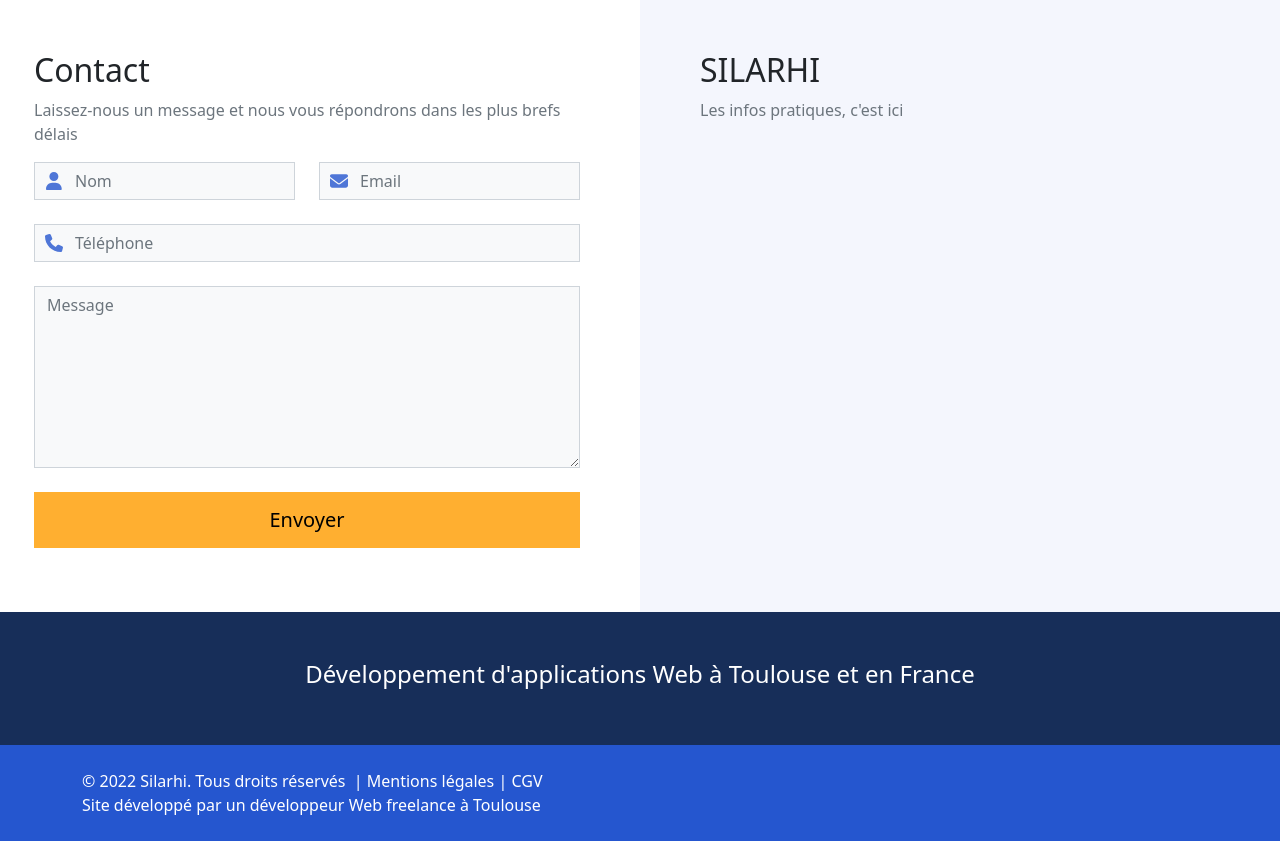
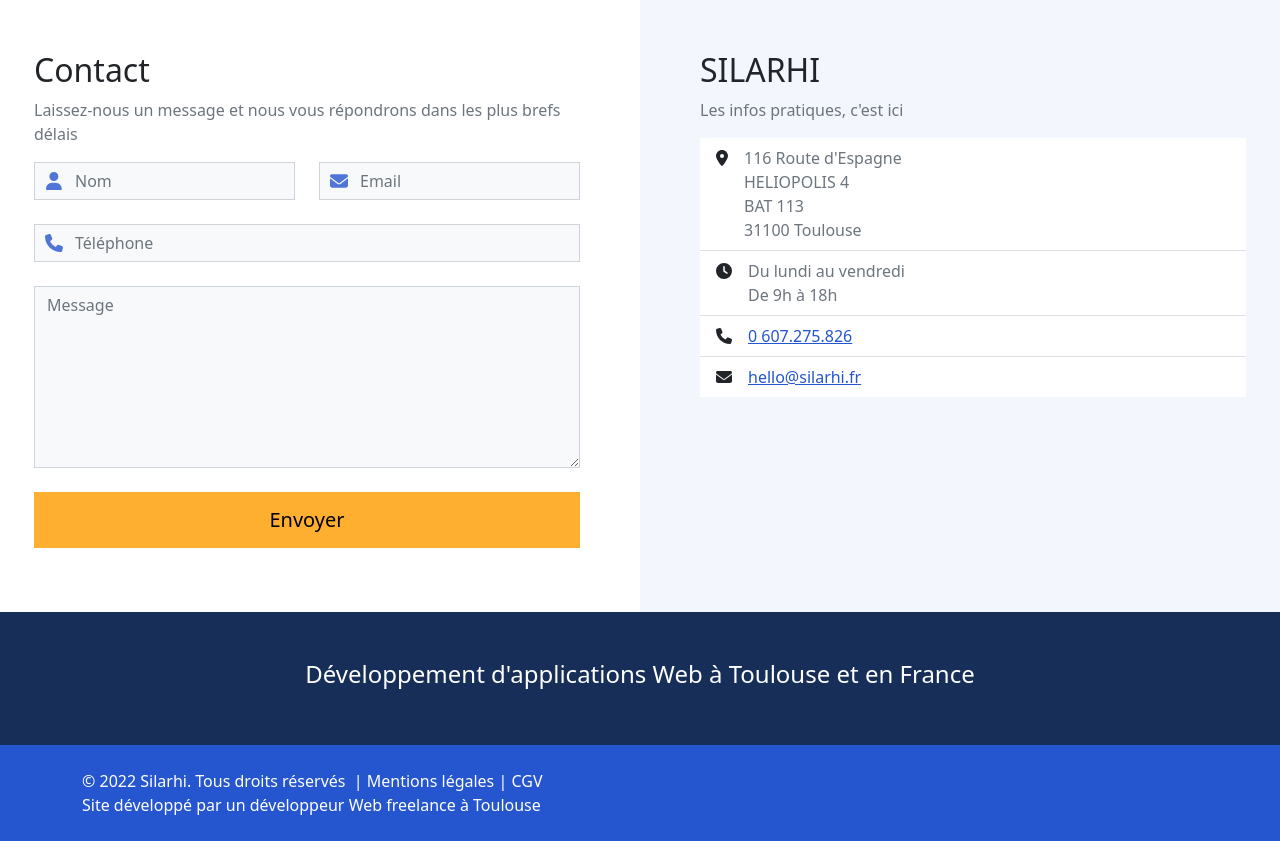
Before and after one commit to silarhi/silarhi.fr, a Next.js app: page / in a window 1280 px wide. Shown: the part 3320-4161 px from the top of the page. Built offline with nearby package versions, Linux system fonts and the light colour scheme.

Commit message:
Add infos

```diff
--- a/components/Icons/Icons.js
+++ b/components/Icons/Icons.js
@@ -1,9 +1,13 @@
 import { faCheck } from '@fortawesome/free-solid-svg-icons/faCheck'
+import {faClock} from "@fortawesome/free-solid-svg-icons/faClock"
 import { faCloudBolt } from '@fortawesome/free-solid-svg-icons/faCloudBolt'
 import { faCode } from '@fortawesome/free-solid-svg-icons/faCode'
 import { faEnvelope } from '@fortawesome/free-solid-svg-icons/faEnvelope'
 import { faLightbulb } from '@fortawesome/free-solid-svg-icons/faLightbulb'
 import { faMagnifyingGlass } from '@fortawesome/free-solid-svg-icons/faMagnifyingGlass'
+import {faMap} from "@fortawesome/free-solid-svg-icons/faMap"
+import {faMapMarker} from "@fortawesome/free-solid-svg-icons/faMapMarker"
+import {faMapMarkerAlt} from "@fortawesome/free-solid-svg-icons/faMapMarkerAlt"
 import {faPhone} from "@fortawesome/free-solid-svg-icons/faPhone"
 import {faUser} from "@fortawesome/free-solid-svg-icons/faUser"
 import {faXmark} from "@fortawesome/free-solid-svg-icons/faXmark"
@@ -20,6 +24,8 @@ BaseIcon.propTypes = {
   icon: PropTypes.object
 }
 
+export const Map = ({ ...props }) => <BaseIcon icon={faMapMarkerAlt} {...props} />
+export const Clock = ({ ...props }) => <BaseIcon icon={faClock} {...props} />
 export const Phone = ({ ...props }) => <BaseIcon icon={faPhone} {...props} />
 export const Person = ({ ...props }) => <BaseIcon icon={faUser} {...props} />
 export const Enveloppe = ({ ...props }) => <BaseIcon icon={faEnvelope} {...props} />
--- a/pages/index.js
+++ b/pages/index.js
@@ -1,5 +1,16 @@
 import CallToAction from "components/CallToAction/CallToAction"
-import {Check, CloudBolt, Code, LightBulb, MagnifyingGlass, XMark} from "components/Icons/Icons"
+import {
+  Check,
+  Clock,
+  CloudBolt,
+  Code,
+  Enveloppe,
+  LightBulb,
+  MagnifyingGlass,
+  Map,
+  Phone,
+  XMark
+} from "components/Icons/Icons"
 import IconWrapper from "components/IconWrapper/IconWrapper"
 import Section from "components/Section/Section"
 import SectionHeader from "components/SectionHeader/SectionHeader"
@@ -281,6 +292,36 @@ export default function Home() {
             <div className={"container container-half-md ms-md-0"}>
               <h2>SILARHI</h2>
               <p className={"text-muted"}>Les infos pratiques, c{"'"}est ici</p>
+              <ul className="list-group list-group-flush">
+                <li className="list-group-item d-flex flex-nowrap">
+                  <span className={"me-1 me-md-2 me-lg-3"}><Map /></span>
+                  <span className={"text-muted"}>
+                    116 Route d{"'"}Espagne<br />
+                    HELIOPOLIS 4<br />
+                    BAT 113<br />
+                    31100 Toulouse
+                  </span>
+                </li>
+                <li className="list-group-item d-flex flex-nowrap">
+                  <span className={"me-1 me-md-2 me-lg-3"}><Clock /></span>
+                  <span className={"text-muted"}>
+                    Du lundi au vendredi<br />
+                    De 9h à 18h
+                  </span>
+                </li>
+                <li className="list-group-item d-flex flex-nowrap">
+                  <span className={"me-1 me-md-2 me-lg-3"}><Phone /></span>
+                  <span className={"text-muted"}>
+                    <a href="tel:+33607275826">0 607.275.826</a>
+                  </span>
+                </li>
+                <li className="list-group-item d-flex flex-nowrap">
+                  <span className={"me-1 me-md-2 me-lg-3"}><Enveloppe /></span>
+                  <span className={"text-muted"}>
+                    <a href="mailto:%68ell%6F@si%6Ca%72hi.fr">hello@silarhi.fr</a>
+                  </span>
+                </li>
+              </ul>
             </div>
           </Section>
         </Col>
```
